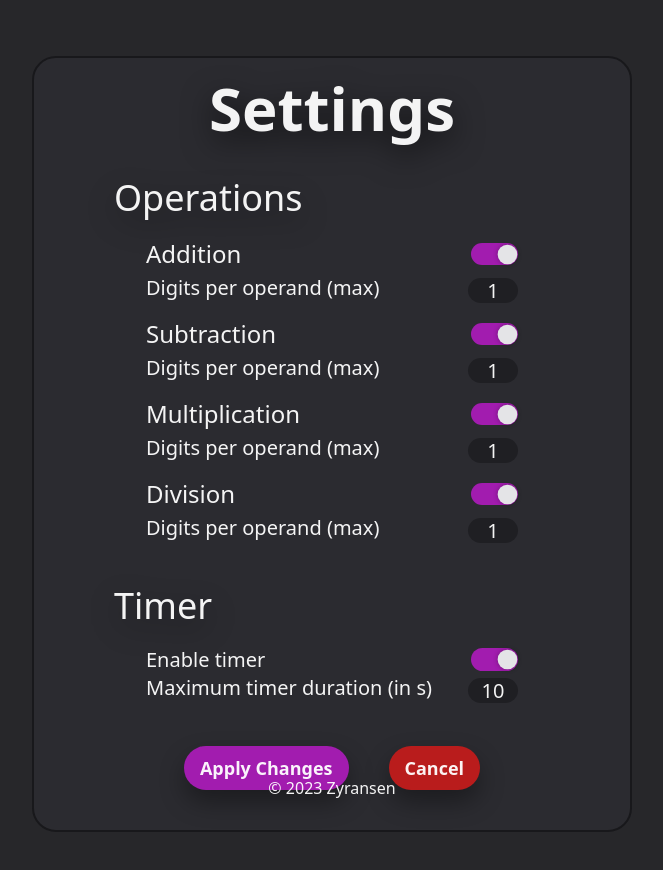
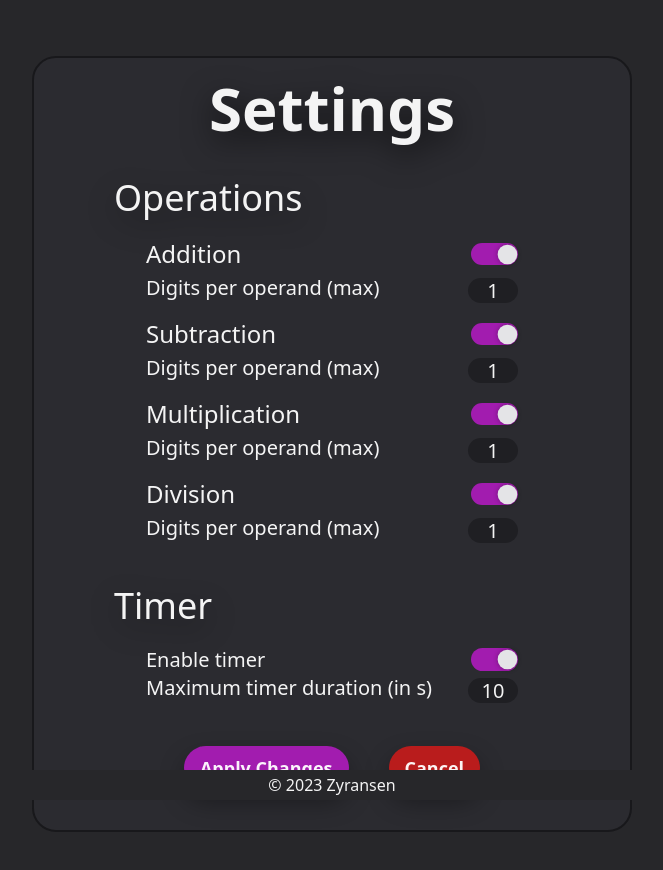
Before and after one commit to Zyransen/mental-maths, a React (Vite) app in the folder react-frontend/: page /settings in a window 1280 px wide. Shown: the top 870 px of the page, without its empty margins (308-971 px from the left). Built offline with nearby package versions, Linux system fonts and the light colour scheme.

Commit message:
fix footer not sticking to bottom of viewport

```diff
--- a/react-frontend/src/components/Footer.tsx
+++ b/react-frontend/src/components/Footer.tsx
@@ -1,7 +1,7 @@
 
 function Footer() {
   return (
-    <div className='absolute bottom-0 w-full text-center'>
+    <div className='fixed bottom-0 flex items-center justify-center w-full h-[30px] bg-zinc-800 border-zinc-900 '>
       © 2023 Zyransen
     </div>
   )
```
